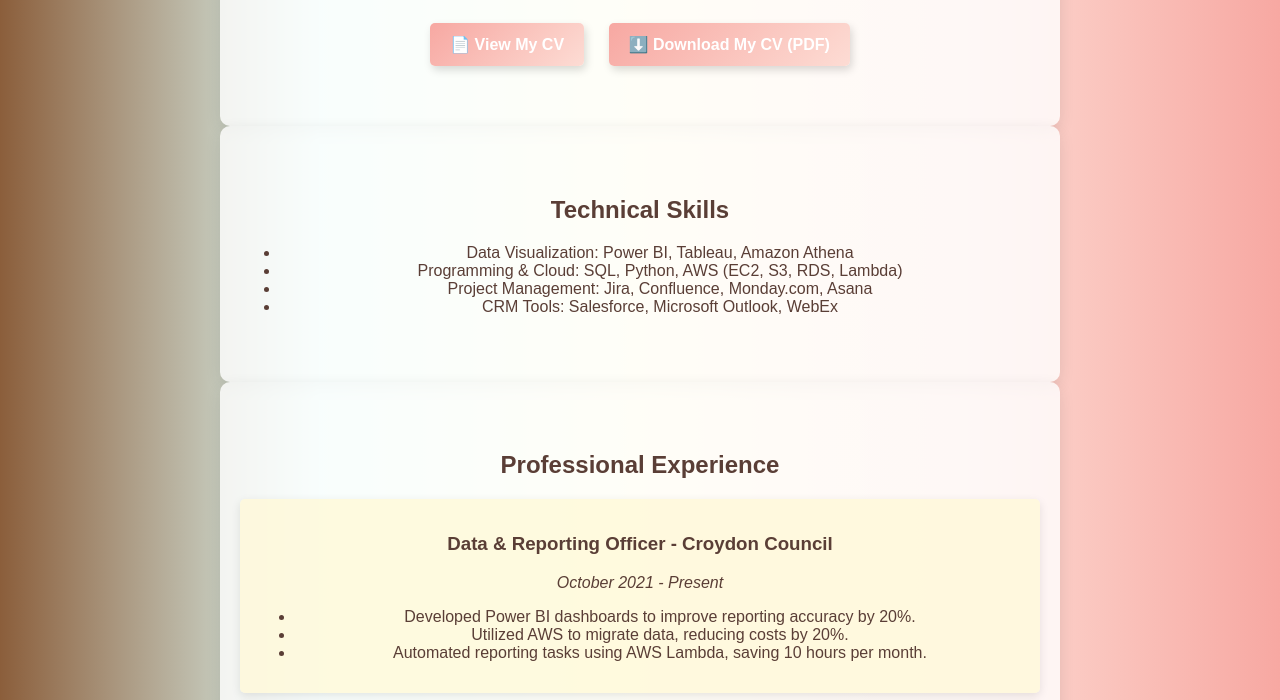
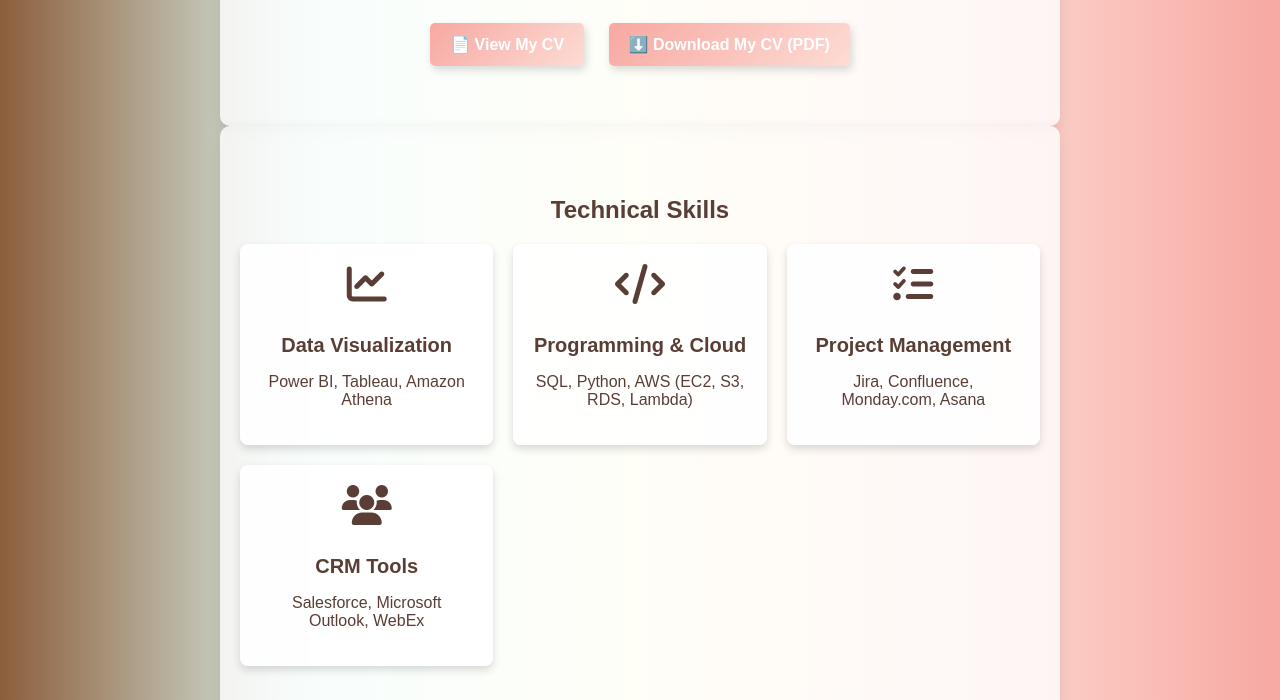
Before and after one commit to ItIsNette/Portfolio-AH, a website: page index.html in a window 1280 px wide. Shown: the part 665-1365 px from the top of the page. Drawn offline with Linux system fonts and the light colour scheme.

Commit message:
Enhanced Technical Skills section with icons and better layout

```diff
--- a/index.html
+++ b/index.html
@@ -66,13 +66,35 @@
 
     <section id="skills">
         <h2>Technical Skills</h2>
-        <ul>
-            <li>Data Visualization: Power BI, Tableau, Amazon Athena</li>
-            <li>Programming & Cloud: SQL, Python, AWS (EC2, S3, RDS, Lambda)</li>
-            <li>Project Management: Jira, Confluence, Monday.com, Asana</li>
-            <li>CRM Tools: Salesforce, Microsoft Outlook, WebEx</li>
-        </ul>
+        <div class="skills-container">
+
+            <div class="skill-card">
+                <i class="fas fa-chart-line"></i>
+                <h3>Data Visualization</h3>
+                <p>Power BI, Tableau, Amazon Athena</p>
+            </div>
+
+            <div class="skill-card">
+                <i class="fas fa-code"></i>
+                <h3>Programming & Cloud</h3>
+                <p>SQL, Python, AWS (EC2, S3, RDS, Lambda)</p>
+            </div>
+
+            <div class="skill-card">
+                <i class="fas fa-tasks"></i>
+                <h3>Project Management</h3>
+                <p>Jira, Confluence, Monday.com, Asana</p>
+            </div>
+
+            <div class="skill-card">
+                <i class="fas fa-users"></i>
+                <h3>CRM Tools</h3>
+                <p>Salesforce, Microsoft Outlook, WebEx</p>
+            </div>
+
+        </div>
     </section>
+
 
     <section id="experience">
         <h2>Professional Experience</h2>
--- a/styles.css
+++ b/styles.css
@@ -308,3 +308,47 @@
     display: block !important;
     opacity: 1 !important;
 }
+/* 🎨 Skills Section */
+#skills {
+    text-align: center;
+    padding: 50px 20px;
+}
+
+/* Grid Layout for Skills */
+.skills-container {
+    display: grid;
+    grid-template-columns: repeat(auto-fit, minmax(250px, 1fr));
+    gap: 20px;
+    max-width: 900px;
+    margin: auto;
+}
+
+/* Individual Skill Cards */
+.skill-card {
+    background: rgba(255, 255, 255, 0.85);
+    padding: 20px;
+    border-radius: 8px;
+    box-shadow: 0 4px 8px rgba(0, 0, 0, 0.15);
+    transition: transform 0.3s ease-in-out, box-shadow 0.3s;
+    text-align: center;
+    position: relative;
+}
+
+/* Icon Styling */
+.skill-card i {
+    font-size: 40px;
+    color: #5A3E36; /* Soft brown */
+    margin-bottom: 10px;
+}
+
+/* Card Hover Effects */
+.skill-card:hover {
+    transform: scale(1.05);
+    box-shadow: 0 6px 12px rgba(0, 0, 0, 0.2);
+}
+
+/* Heading Styles */
+.skill-card h3 {
+    font-size: 20px;
+    margin-bottom: 5px;
+}
```
